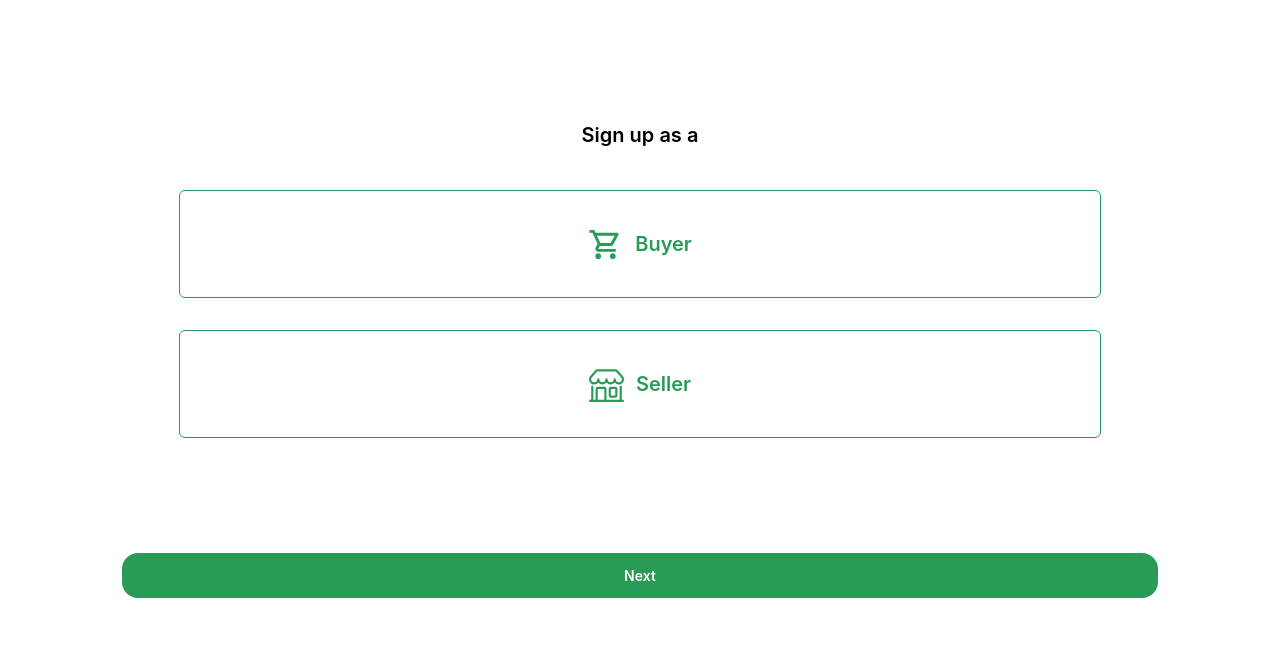
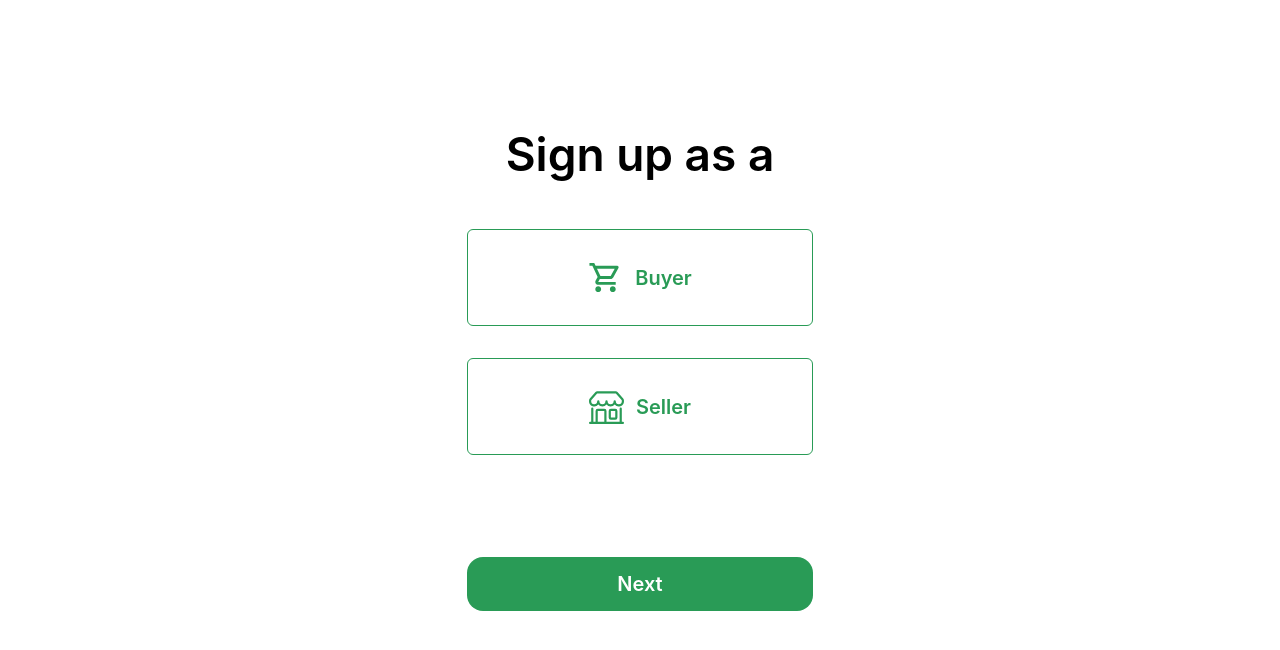
Before and after one commit to german-machine/odana, a React (Vite) app: page /signup-as in a window 1280 px wide. Shown: the top 650 px of the page. Built offline with nearby package versions, Linux system fonts and the light colour scheme.

Commit message:
styled for medium and desktop screen

```diff
--- a/src/pages/ChooseUser.jsx
+++ b/src/pages/ChooseUser.jsx
@@ -17,19 +17,19 @@ const ChooseUser = () => {
     return (
         <div className="w-full bg-white h-[100vh] flex">
             <div className="w-[90%] mx-auto my-auto py-10 flex flex-col justify-center h-[80%]">
-                <h3 className="text-black text-[20px] text-center font-semibold mb-10">Sign up as a</h3>
+                <h3 className="text-black text-[36px] md:text-[46px] text-center font-semibold mb-10">Sign up as a</h3>
                 <div className="-full flex flex-col justify-center">
-                    <div onClick={buyerSelect} className={`cursor-pointer ${user === 'buyer' ? 'bg-[#299B56]' : 'border border-solid border-[#299B56]'} w-[80%] h-[108px] m-auto mb-8 rounded-md flex items-center justify-center gap-3 text-center`}>
+                    <div onClick={buyerSelect} className={`cursor-pointer ${user === 'buyer' ? 'bg-[#299B56]' : 'border border-solid border-[#299B56]'} w-[80%] md:w-[55%] lg:w-[30%] py-[30px] md:py-[40px] lg:py-[30px] m-auto mb-8 rounded-md flex items-center justify-center gap-3 text-center`}>
                         <MdOutlineShoppingCart className={`text-[35px] font-bold ${user === 'buyer' ? 'text-white' : 'text-[#299B56]'} `}/>
                         <p className={`${user === 'buyer' ? 'text-white' : 'text-[#299B56]'} text-[20px] font-semibold`}>Buyer</p>
                     </div>
-                    <div onClick={sellerSelect} className={`cursor-pointer w-[80%] h-[108px] ${user === 'seller' ? 'bg-[#299B56]' : 'border border-solid border-[#299B56]'} m-auto mb-8 rounded-md flex items-center gap-3 text-center justify-center`}>
+                    <div onClick={sellerSelect} className={`cursor-pointer w-[80%] md:w-[55%] lg:w-[30%] py-[30px] md:py-[40px] lg:py-[30px] ${user === 'seller' ? 'bg-[#299B56]' : 'border border-solid border-[#299B56]'} m-auto mb-8 rounded-md flex items-center gap-3 text-center justify-center`}>
                         <BsShop className={`text-[35px] font-bold ${user === 'seller' ? 'text-white' : 'text-[#299B56]'} `}/>
                         <p className={`${user === 'seller' ? 'text-white' : 'text-[#299B56]'} text-[20px] font-semibold`}>Seller</p>
                     </div>
                 </div>
-                <Link to={user === 'buyer' ? '/sign-up-buyer' : user === 'seller' ? '/sign-up-seller' : ''} className="bg-[#299B56] w-[90%] m-auto text-center inline-block py-3 rounded-2xl">
-                    <p className='text-white text-[14px] font-semibold'>Next</p>
+                <Link to={user === 'buyer' ? '/sign-up-buyer' : user === 'seller' ? '/sign-up-seller' : ''} className="bg-[#299B56] w-[80%] md:w-[55%] lg:w-[30%] m-auto text-center inline-block py-3 md:py-5 lg:py-3 rounded-2xl">
+                    <p className='text-white text-[14px] md:text-[20px] font-semibold'>Next</p>
                 </Link>
             </div>
         </div>
```
